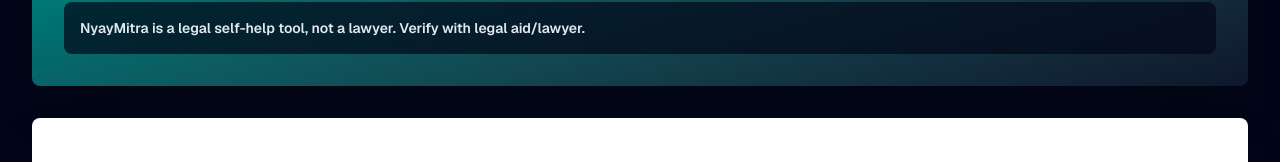
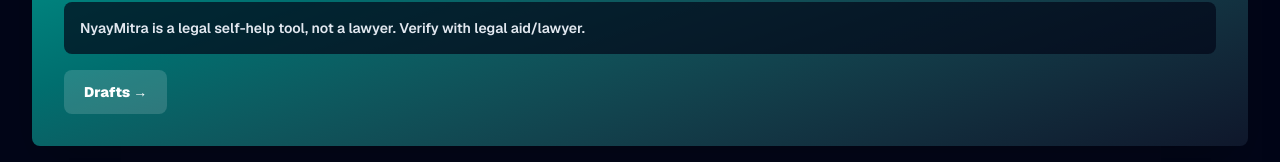
Before and after one commit to sujaldelhi8999-bot/NyayMitra, a Next.js app: page /dashboard in a window 1280 px wide. Shown: the part 371-533 px from the top of the page. Built offline with nearby package versions, Linux system fonts and the light colour scheme; no server answers.

Commit message:
feat: add Drafts link to dashboard header

```diff
--- a/src/app/(main)/dashboard/page.tsx
+++ b/src/app/(main)/dashboard/page.tsx
@@ -126,6 +126,9 @@
           <p className="mt-3 max-w-3xl text-lg text-slate-100">{t("dashManage")}</p>
           <p className="mt-3 rounded-lg bg-white/10 p-4 text-sm font-semibold text-slate-100">{t("dashStartFreshNote")}</p>
           <p className="mt-4 rounded-lg bg-slate-950/70 p-4 text-sm font-semibold text-slate-200">NyayMitra is a legal self-help tool, not a lawyer. Verify with legal aid/lawyer.</p>
+          <Link href="/drafts" className="mt-4 inline-flex rounded-lg bg-white/15 px-5 py-3 text-sm font-black hover:bg-white/25">
+            {t("navDrafts")} →
+          </Link>
         </header>
 
         {cases.length === 0 ? (
```
